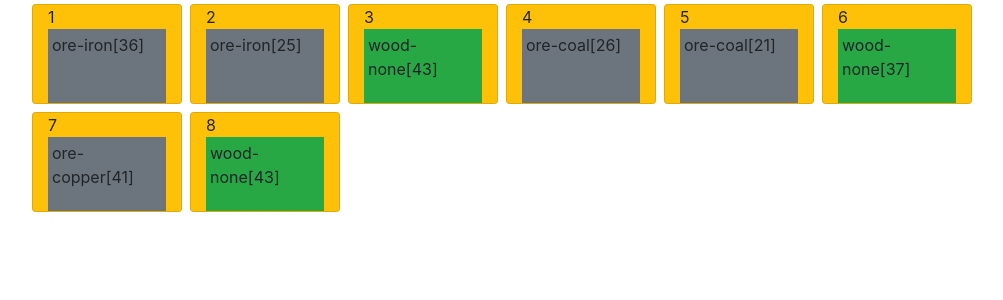
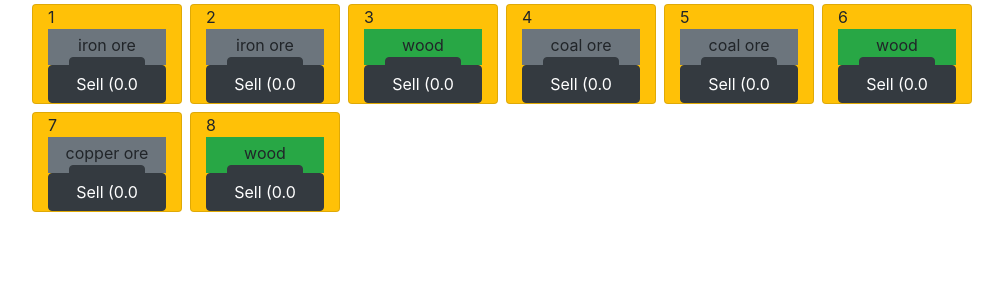
Before and after one commit to MattToegel/IS601, a Flask app: page /land/lots in a window 1280 px wide. Shown: the part 56-356 px from the top of the page, without its empty margins (42-1045 px from the left). Run offline with Flask 2, Linux system fonts and the light colour scheme; a user stored in the database is signed in; data comes from the database, SQL or seed files in the repository; some libraries are stand-ins or nearby versions.

Commit message:
updated some land stuff

```diff
--- a/app.py
+++ b/app.py
@@ -42,6 +42,7 @@ def admin_only(f):
 
 # db.create_all(app=create_app())
 # blueprint for auth routes in our app
+
 from auth.auth import auth_bp
 app.register_blueprint(auth_bp)
 
@@ -56,6 +57,11 @@ from resources.resources import resources_bp
 app.register_blueprint(resources_bp, url_prefix='/resource')
 
 
+
 if __name__ == "__main__":
     # app.run(ssl_context=('cert.pem', 'key.pem'))
+
     app.run(debug=True)
+
+from resources.models import *
+from land.models import *
--- a/auth/auth.py
+++ b/auth/auth.py
@@ -10,8 +10,9 @@ _admins = ('matt@test.com',)
 
 @auth_bp.before_app_first_request
 def create_user():
-    from app import  db
+    from app import db
     from auth.models import Permission
+    from auth.models import User
     print("init db, setting up admins")
     db.create_all()
     users = User.query.filter(User.email.in_(_admins)).all()
@@ -90,5 +91,3 @@ def get_user(name):
     print(user.name)
 
     return jsonify(user=user.__dict__), 200
-
-from auth.models import User
--- a/land/land.py
+++ b/land/land.py
@@ -72,3 +72,8 @@ def search_lot_for_resource(land_id):
     else:
         flash("Your land still has resources, you can't search for more yet")
     return redirect(url_for('land.show_my_land'))
+
+@land_bp.route('/sell/<int:land_id>')
+def sell(land_id):
+
+    return redirect(url_for('land.show_my_land'))
--- a/land/models.py
+++ b/land/models.py
@@ -13,5 +13,8 @@ class Land(db.Model):
     id = db.Column(db.Integer, primary_key=True)
     user_id = db.Column(db.Integer, db.ForeignKey('user.id'))
     resources = db.relationship(ResourceNode, cascade="all, delete-orphan")
+    purchase_price = db.Column(db.Integer, default=0)
+    user = db.relationship('User')
 
-    user = db.relationship('User')
+    def sell_price(self):
+        return self.purchase_price * .75
--- a/land/templates/myland.html
+++ b/land/templates/myland.html
@@ -16,13 +16,22 @@
                     {% else %}
                         {% set class = 'bg-success' %}
                     {% endif %}
-                    <div class="{{ class }} card-body p-1">
-                        {{ res }}
+                    <div class="{{ class }} card-body p-1 d-flex align-items-center flex-column">
+                        <div class="row">
+                            {% if res.sub_type.name != 'none' %}
+                                {{ res.sub_type.name }}
+                            {% endif %}
+                            {{ res.type.name }}
+                        </div>
+                        <div class="row">
+                            <a class="btn btn-dark" href="{{ url_for('resources.gather', resource_id=res.id )}}">Gather</a>
+                        </div>
                     </div>
                 {%  endfor %}
                 {% if land.resources|count == 0 %}
                     <a href="{{ url_for('land.search_lot_for_resource', land_id=land.id) }}">Search</a>
                 {% endif %}
+                <a class="btn btn-dark" href="{{ url_for('land.sell', land_id=land.id) }}">Sell ({{ land.sell_price() }}</a>
             </div>
     {% endfor %}
     </div>
--- a/resources/models.py
+++ b/resources/models.py
@@ -2,7 +2,7 @@ import enum
 from marshmallow.fields import Str
 from marshmallow_sqlalchemy.fields import Nested
 
-from app import db, ma
+from app import db
 
 
 
@@ -36,7 +36,7 @@ class ResourceNode(db.Model):
         return self.type == ResourceType.ore
 
     def __repr__(self):
-        return self.type.name + '-' + self.sub_type.name + '[' + str(self.available) + ']'
+        return self.type.name + '-' + self.sub_type.name  # + '[' + str(self.available) + ']'
 
 
 class InventoryToResource(db.Model):
--- a/resources/resources.py
+++ b/resources/resources.py
@@ -14,6 +14,10 @@ def get_wood():
     pass
 
 
+@resources_bp.route('/gather/<int:resource_id>')
+def gather(resource_id):
+    pass
+
 def acquire_new_resource():
     resource = ResourceNode()
     seed()
```
